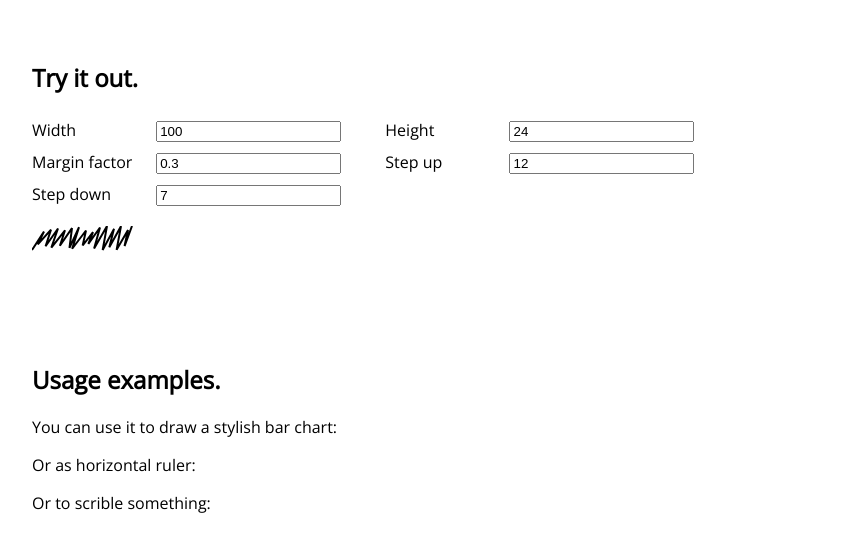
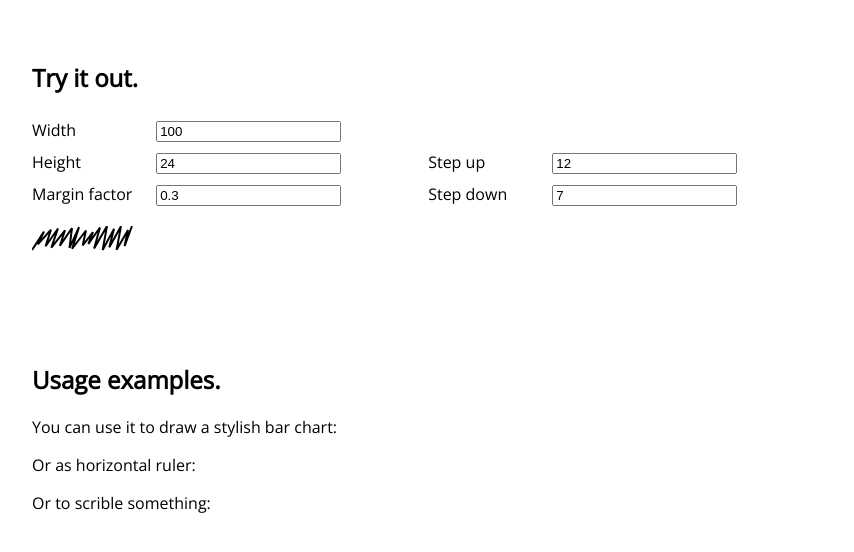
Before and after one commit to israelst/scribble, a website with bundled scripts: page index.html in a window 1280 px wide. Shown: the part 240-792 px from the top of the page, without its empty margins (208-1062 px from the left). Built offline with nearby package versions, Linux system fonts and the light colour scheme.

Commit message:
Split sandbox input in two groups

```diff
--- a/index.html
+++ b/index.html
@@ -33,6 +33,8 @@
 
       input{
         margin-right: 3em;
+        max-width: 100%;
+        box-sizing: border-box;
       }
 
       #sandbox svg{
@@ -54,11 +56,15 @@
 </header>
   <h2>Try it out.</h2>
   <div id="sandbox">
-    <label for="width">Width</label> <input id="width" name="width" type="number" value="100" />
-    <label for="height">Height</label> <input id="height" name="height" type="number" value="24" />
-    <label for="margin-factor">Margin factor</label> <input id="margin-factor" name="margin-factor" type="number" value="0.3" />
-    <label for="step-up">Step up</label> <input id="step-up" name="step-up" type="number" value="12" />
-    <label for="step-down">Step down</label> <input id="step-down" name="step-down" type="number" value="7" />
+    <div style="width: 49%; display: inline-block;">
+      <label for="width">Width</label> <input id="width" name="width" type="number" value="100" />
+      <label for="height">Height</label> <input id="height" name="height" type="number" value="24" />
+      <label for="margin-factor">Margin factor</label> <input id="margin-factor" name="margin-factor" type="number" value="0.3" />
+    </div>
+    <div style="width: 49%; display: inline-block;">
+      <label for="step-up">Step up</label> <input id="step-up" name="step-up" type="number" value="12" />
+      <label for="step-down">Step down</label> <input id="step-down" name="step-down" type="number" value="7" />
+    </div>
     <svg width="100%" height="96">
       <path></path>
     </svg>
```
